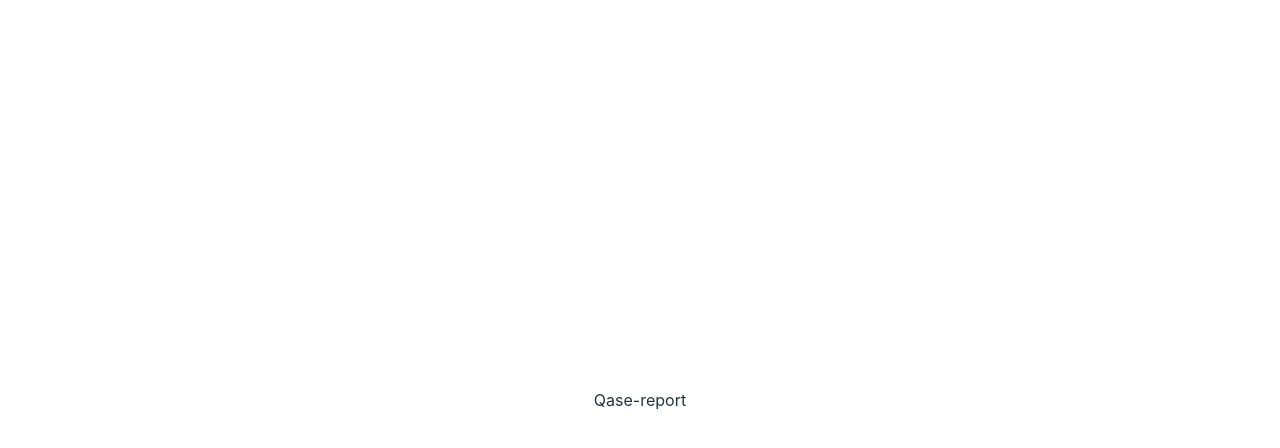
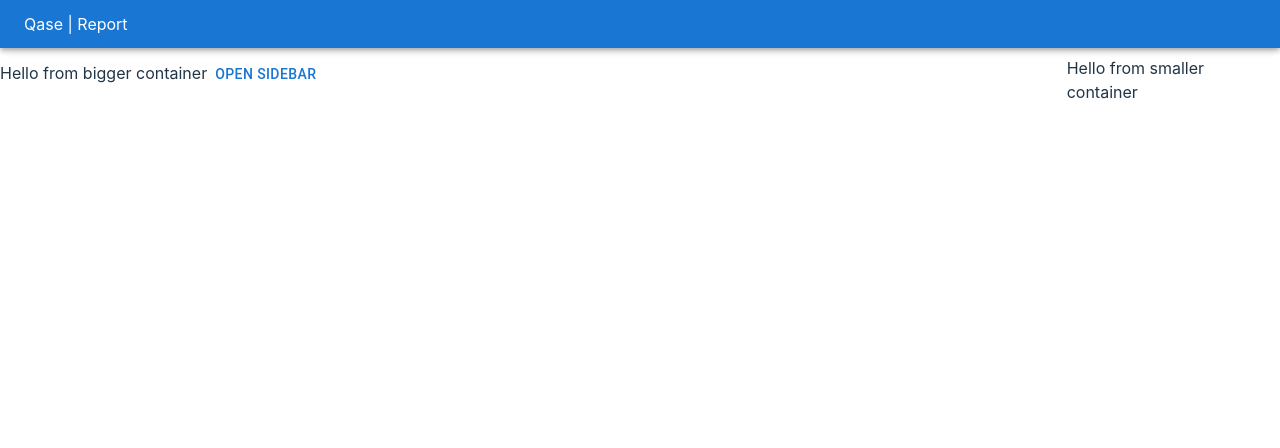
Before and after one commit to qase-tms/qase-report, a React (Vite) app: page / in a window 1280 px wide. Shown: the top 448 px of the page. Built offline with nearby package versions, Linux system fonts and the light colour scheme.

Commit message:
Basic layout + components

```diff
--- a/package.json
+++ b/package.json
@@ -12,6 +12,8 @@
     "@emotion/react": "^11.10.6",
     "@emotion/styled": "^11.10.6",
     "@mui/material": "^5.12.0",
+    "mobx": "^6.9.0",
+    "mobx-react-lite": "^3.4.3",
     "react": "^18.2.0",
     "react-dom": "^18.2.0"
   },
--- a/src/App.css
+++ /dev/null
@@ -1,6 +0,0 @@
-#root {
-  max-width: 1280px;
-  margin: 0 auto;
-  padding: 2rem;
-  text-align: center;
-}
--- a/src/App.tsx
+++ b/src/App.tsx
@@ -1,7 +1,20 @@
-import './App.css'
+import { AppBar, createTheme, ThemeProvider, Toolbar } from '@mui/material'
+import { MainLayout } from './layout/MainLayout'
 
 function App() {
-  return <div className="App">Qase-report</div>
+  const theme = createTheme()
+  return (
+    <ThemeProvider theme={theme}>
+      <AppBar
+        position="fixed"
+        sx={{ zIndex: theme => theme.zIndex.drawer + 1 }}
+      >
+        <Toolbar variant={'dense'}>Qase | Report</Toolbar>
+      </AppBar>
+      <Toolbar variant={'dense'} />
+      <MainLayout />
+    </ThemeProvider>
+  )
 }
 
 export default App
--- /dev/null
+++ b/src/components/Sidebar/index.tsx
@@ -0,0 +1,33 @@
+import { observer } from 'mobx-react-lite'
+import { Drawer, Toolbar } from '@mui/material'
+import { PropsWithChildren } from 'react'
+
+export interface SidebarProps {
+  isOpen: boolean
+  onClose: () => void
+  width?: string
+}
+
+export const Sidebar = observer(
+  ({
+    children,
+    isOpen,
+    onClose,
+    width = '40vw',
+  }: PropsWithChildren<SidebarProps>) => {
+    return (
+      <Drawer
+        anchor={'right'}
+        open={isOpen}
+        onClose={onClose}
+        sx={{
+          width: width || '40vw',
+          [`& .MuiDrawer-paper`]: { width: width, boxSizing: 'border-box' },
+        }}
+      >
+        <Toolbar variant={'dense'} />
+        {children}
+      </Drawer>
+    )
+  }
+)
--- /dev/null
+++ b/src/layout/MainLayout/index.tsx
@@ -0,0 +1,29 @@
+import { observer } from 'mobx-react-lite'
+import { Button, Grid } from '@mui/material'
+import { useRootStore } from '../../store'
+import { Sidebar } from '../../components/Sidebar'
+
+export const MainLayout = observer(() => {
+  const { isDockOpen, closeDock, openDock } = useRootStore()
+  return (
+    <Grid
+      container
+      spacing={2}
+      component={'main'}
+      sx={{ height: 'calc(100vh - 48px)', width: '100vw' }}
+    >
+      <Grid item xs={10}>
+        Hello from bigger container
+        <Button type={'button'} onClick={openDock}>
+          Open sidebar
+        </Button>
+      </Grid>
+      <Grid item xs={2}>
+        Hello from smaller container
+      </Grid>
+      <Sidebar isOpen={isDockOpen} onClose={closeDock}>
+        Hello from sidebar
+      </Sidebar>
+    </Grid>
+  )
+})
--- a/src/main.tsx
+++ b/src/main.tsx
@@ -2,9 +2,12 @@ import React from 'react'
 import ReactDOM from 'react-dom/client'
 import App from './App'
 import './index.css'
+import { RootStoreProvider } from './store'
 
 ReactDOM.createRoot(document.getElementById('root') as HTMLElement).render(
   <React.StrictMode>
-    <App />
+    <RootStoreProvider>
+      <App />
+    </RootStoreProvider>
   </React.StrictMode>
 )
--- /dev/null
+++ b/src/store/index.tsx
@@ -0,0 +1,33 @@
+import { makeAutoObservable } from 'mobx'
+import { createContext, FC, PropsWithChildren, useContext } from 'react'
+
+export class RootStore {
+  constructor() {
+    makeAutoObservable(this)
+  }
+
+  isDockOpen = false
+  openDock = () => (this.isDockOpen = true)
+  closeDock = () => {
+    console.log('Fire!')
+    this.isDockOpen = false
+  }
+}
+
+const rootStore = new RootStore()
+
+export interface ChildStore {
+  root?: RootStore
+  parent?: ChildStore
+}
+
+export const RootStoreContext = createContext(rootStore)
+
+export const RootStoreProvider: FC<PropsWithChildren> = ({ children }) => (
+  <RootStoreContext.Provider value={rootStore}>
+    {' '}
+    {children}
+  </RootStoreContext.Provider>
+)
+
+export const useRootStore = () => useContext(RootStoreContext)
```
Also changed, not shown: .prettierrc.json (renamed from src/.prettierrc.json), 1 other file (tests, documents, lock files or other folders).
